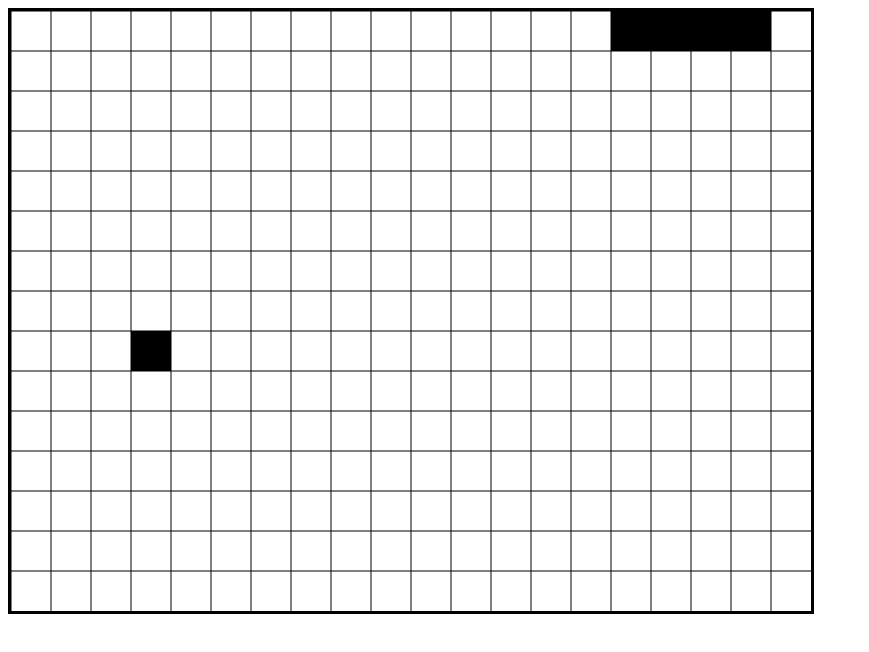
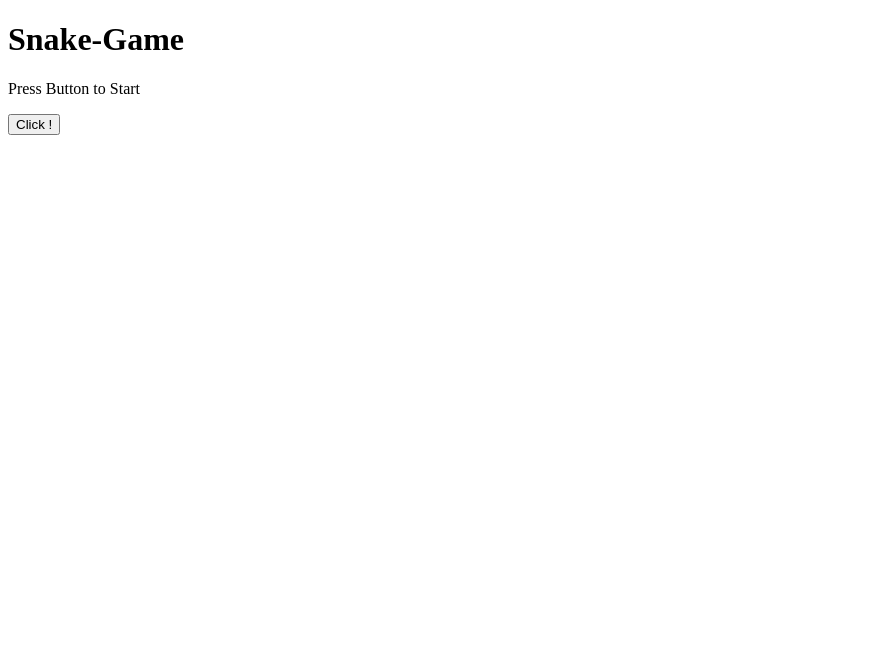
Before and after one commit to ForzaMark/Snake, an Angular app: page / in a window 1280 px wide. Shown: the top 652 px of the page, without its empty margins (0-869 px from the left). Built offline with nearby package versions, Linux system fonts and the light colour scheme.

Commit message:
implemented Router + added AppMenuComponent

```diff
--- /dev/null
+++ b/src/app/app-snake-menun/app-snake-menun.component.html
@@ -0,0 +1,3 @@
+<h1>Snake-Game</h1>
+<p>Press Button to Start</p>
+<button routerLink = '/snake-game'>Click !</button>
--- /dev/null
+++ b/src/app/app-snake-menun/app-snake-menun.component.ts
@@ -0,0 +1,15 @@
+import { Component, OnInit } from '@angular/core';
+
+@Component({
+  selector: 'app-app-snake-menun',
+  templateUrl: './app-snake-menun.component.html',
+  styleUrls: ['./app-snake-menun.component.css']
+})
+export class AppSnakeMenunComponent implements OnInit {
+
+  constructor() { }
+
+  ngOnInit() {
+  }
+
+}
--- a/src/app/app.component.html
+++ b/src/app/app.component.html
@@ -1 +1 @@
-<app-snake-game></app-snake-game>
+<router-outlet></router-outlet>
```
Also changed, not shown: src/app/app-routing.module.ts (added, +17 -0 lines), src/app/app.module.ts (+6 -2 lines), src/app/app-snake-menun/app-snake-menun.component.css (added), 2 other files (tests, documents, lock files or other folders).
